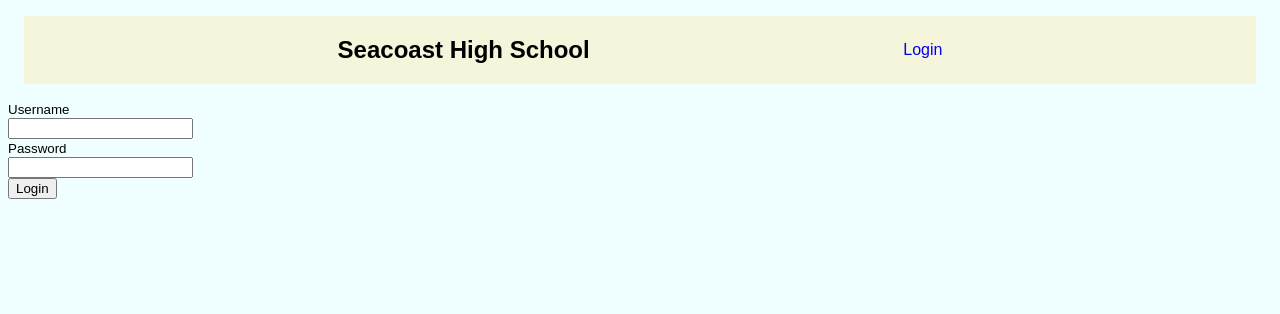
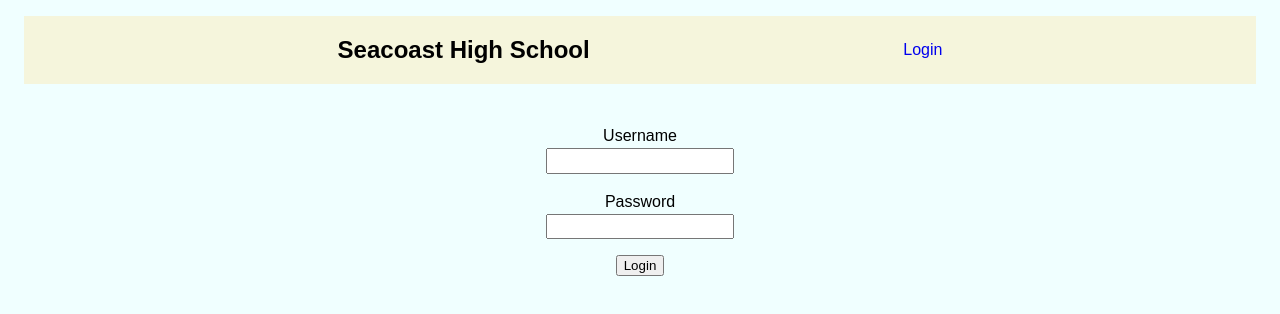
Before and after one commit to luisrodriguez10/luis-stack-a-thon, a React app: page / in a window 1280 px wide. Shown: the top 314 px of the page. Built offline with nearby package versions, Linux system fonts and the light colour scheme.

Commit message:
Updated code to send email after status change

```diff
--- a/client/components/AuthForm.js
+++ b/client/components/AuthForm.js
@@ -9,26 +9,20 @@ const AuthForm = props => {
   const {name, displayName, handleSubmit, error} = props
 
   return (
-    <div>
-      <form onSubmit={handleSubmit} name={name}>
-        <div>
-          <label htmlFor="username">
-            <small>Username</small>
-          </label>
+      <form onSubmit={handleSubmit} name={name} id="login-form">
+        <div className='username-block'>
+          <label htmlFor="username">Username</label>
           <input name="username" type="text" />
         </div>
-        <div>
-          <label htmlFor="password">
-            <small>Password</small>
-          </label>
+        <div className='password-block'>
+          <label htmlFor="password">Password</label>
           <input name="password" type="password" />
         </div>
-        <div>
+        <div className='button-block'>
           <button type="submit">{displayName}</button>
         </div>
         {error && error.response && <div> {error.response.data} </div>}
       </form>
-    </div>
   )
 }
 
--- a/client/components/Home.js
+++ b/client/components/Home.js
@@ -152,9 +152,9 @@ class Home extends Component {
           </div>
         ) : (
           <div id="home-parent">
-            <main>
-              <section>
-                <h4>To School</h4>
+            <main id="home-parent-main">
+              <section className="route-school">
+                <h3>Route To School</h3>
                 <div>
                   {parentStudents.map((student) => {
                     //Similar to the driver, get the studentStatuses by date
@@ -167,9 +167,8 @@ class Home extends Component {
                     const driver =
                       users.find((user) => user.id === bus.userId) || {};
 
-                      return (
-
-                          studentStatus.length > 0 ? <table key={student.id}>
+                    return studentStatus.length > 0 ? (
+                      <table key={student.id}>
                         <tbody>
                           <tr>
                             <th>Date</th>
@@ -180,10 +179,15 @@ class Home extends Component {
                           </tr>
                           {studentStatus.map((stdStat) => {
                             const stdStatDate = new Date(stdStat.date);
-                                  const status = statuses.find(status => status.id === stdStat.statusId) || {};
+                            const status =
+                              statuses.find(
+                                (status) => status.id === stdStat.statusId
+                              ) || {};
                             return (
                               <tr key={stdStat.id}>
-                                    <td>{`${stdStatDate.getMonth() + 1}/${stdStatDate.getDate()}/${stdStatDate.getFullYear()}`}</td>
+                                <td>{`${
+                                  stdStatDate.getMonth() + 1
+                                }/${stdStatDate.getDate()}/${stdStatDate.getFullYear()}`}</td>
                                 <td>{stdStat.time}</td>
                                 <td>{status.status}</td>
                                 <td>{bus.number}</td>
@@ -194,18 +198,16 @@ class Home extends Component {
                             );
                           })}
                         </tbody>
-                          </table> : 'No Events'
-
-
-
-                      ) ;
+                      </table>
+                    ) : (
+                      "No Events"
+                    );
                   })}
                 </div>
-
               </section>
-              <section>
-                <h4>To Home</h4>
-              </section>
+              {/* <section>
+                <h3>Route To Bus Stop</h3>
+              </section> */}
             </main>
           </div>
         )}
--- a/package.json
+++ b/package.json
@@ -20,6 +20,7 @@
     "express": "^4.18.1",
     "jsonwebtoken": "^8.5.1",
     "morgan": "^1.10.0",
+    "nodemailer": "^6.7.8",
     "pg": "^8.8.0",
     "sequelize": "^6.21.4"
   },
--- a/public/style.css
+++ b/public/style.css
@@ -88,3 +88,50 @@ td{
   font-weight: bolder;
   color: black;
 }
+
+main#home-parent-main{
+  display: flex;
+  flex-direction: column;
+  align-items: center;
+}
+
+section.route-school{
+  display: flex;
+  flex-direction: column;
+  align-items: center;
+}
+
+main#home-parent-main > *{
+  margin: 1.5rem;
+}
+
+form#login-form{
+  display: flex;
+  flex-direction: column;
+  padding: 1rem;
+  align-items: center;
+}
+
+form#login-form > *{
+  padding: 0.5rem;
+}
+
+div.username-block{
+  display: flex;
+  flex-direction: column;
+  align-items: center;
+}
+
+div.username-block > * {
+  padding: 0.2rem;
+}
+
+div.password-block{
+  display: flex;
+  flex-direction: column;
+  align-items: center;
+}
+
+div.password-block > * {
+  padding: 0.2rem;
+}
--- a/script/seed-users.json
+++ b/script/seed-users.json
@@ -75,7 +75,7 @@
         "password": "eatal",
         "firstName": "Fernando",
         "lastName": "Gomero",
-        "email": "grd12@gmail.com",
+        "email": "rcla1112@gmail.com",
         "phoneNumber": "713-823-4327",
         "address": "345 Washington Ave.",
         "city": "Houston",
```
Also changed, not shown: 2 other files (tests, documents, lock files or other folders). Lines whose indentation alone changed are shown as unchanged.
